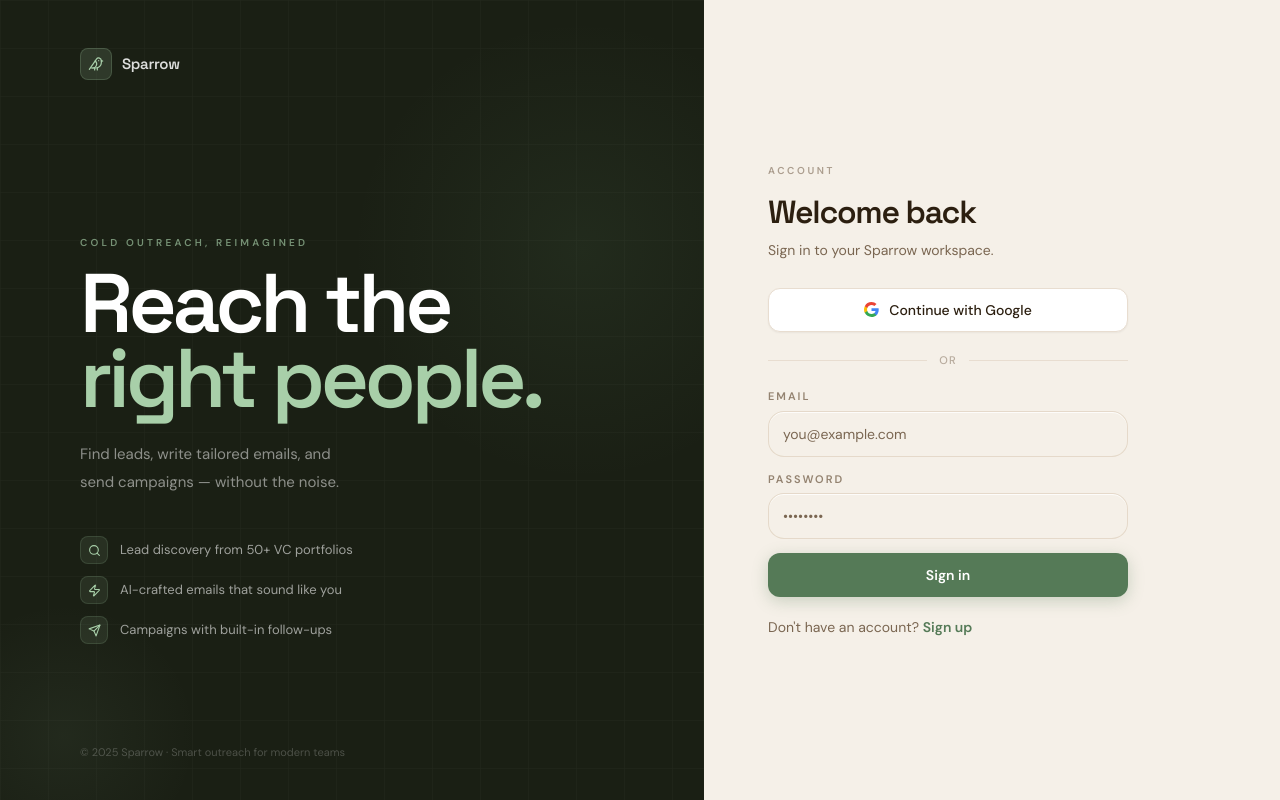
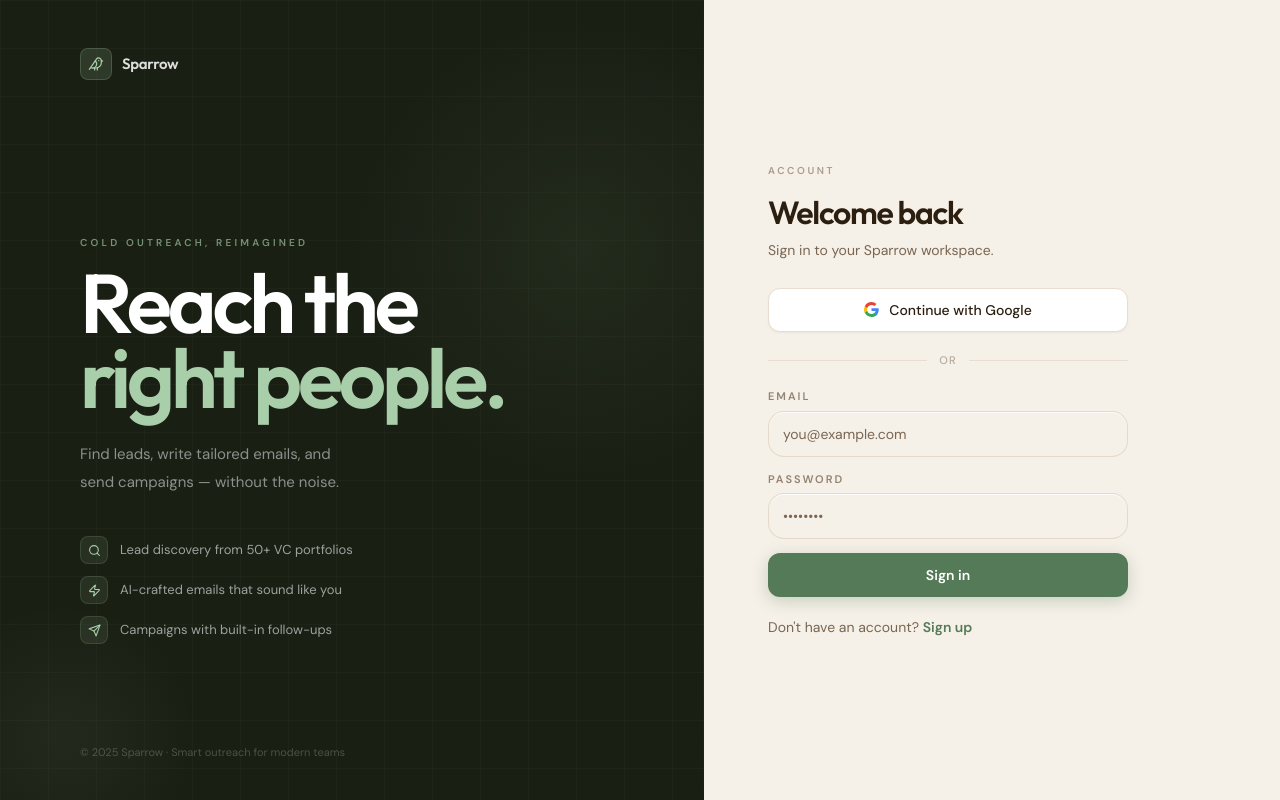
Before and after one commit to cx18121/sparrow, a React (Vite) app: page / in a window 1280 px wide. Built offline with nearby package versions, Linux system fonts and the light colour scheme; no server answers.

Commit message:
Revert font to Outfit

```diff
--- a/index.html
+++ b/index.html
@@ -8,7 +8,7 @@
     <link rel="preconnect" href="https://fonts.googleapis.com" />
     <link rel="preconnect" href="https://fonts.gstatic.com" crossorigin />
     <link
-      href="https://fonts.googleapis.com/css2?family=DM+Sans:ital,opsz,wght@0,9..40,300;0,9..40,400;0,9..40,500;0,9..40,600;0,9..40,700;1,9..40,400&family=Space+Grotesk:wght@300;400;500;600;700&display=swap"
+      href="https://fonts.googleapis.com/css2?family=DM+Sans:ital,opsz,wght@0,9..40,300;0,9..40,400;0,9..40,500;0,9..40,600;0,9..40,700;1,9..40,400&family=Outfit:wght@300;400;500;600;700&display=swap"
       rel="stylesheet"
     />
   </head>
--- a/tailwind.config.js
+++ b/tailwind.config.js
@@ -49,7 +49,7 @@
       },
       fontFamily: {
         sans: ['DM Sans', 'system-ui', 'sans-serif'],
-        display: ['Space Grotesk', 'system-ui', 'sans-serif'],
+        display: ['Outfit', 'system-ui', 'sans-serif'],
       },
       boxShadow: {
         card: '0 18px 50px rgba(44,31,16,0.08)',
```
